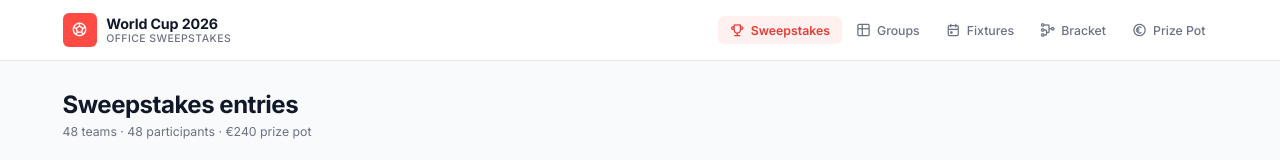
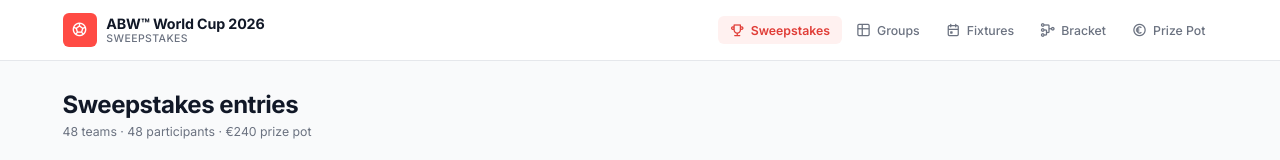
Before and after one commit to thisispatt/worldcup-sweepstakes, a React (Vite) app: page / in a window 1280 px wide. Shown: the top 160 px of the page. Built offline with nearby package versions, Linux system fonts and the light colour scheme.

Commit message:
Update App.jsx

```diff
--- a/src/App.jsx
+++ b/src/App.jsx
@@ -26,8 +26,8 @@ export default function App() {
               <i className="ti ti-ball-football" />
             </div>
             <div>
-              <div className="logo-title">World Cup 2026</div>
-              <div className="logo-sub">Office Sweepstakes</div>
+              <div className="logo-title">ABW™ World Cup 2026</div>
+              <div className="logo-sub">Sweepstakes</div>
             </div>
           </div>
           <nav className="nav">
```
